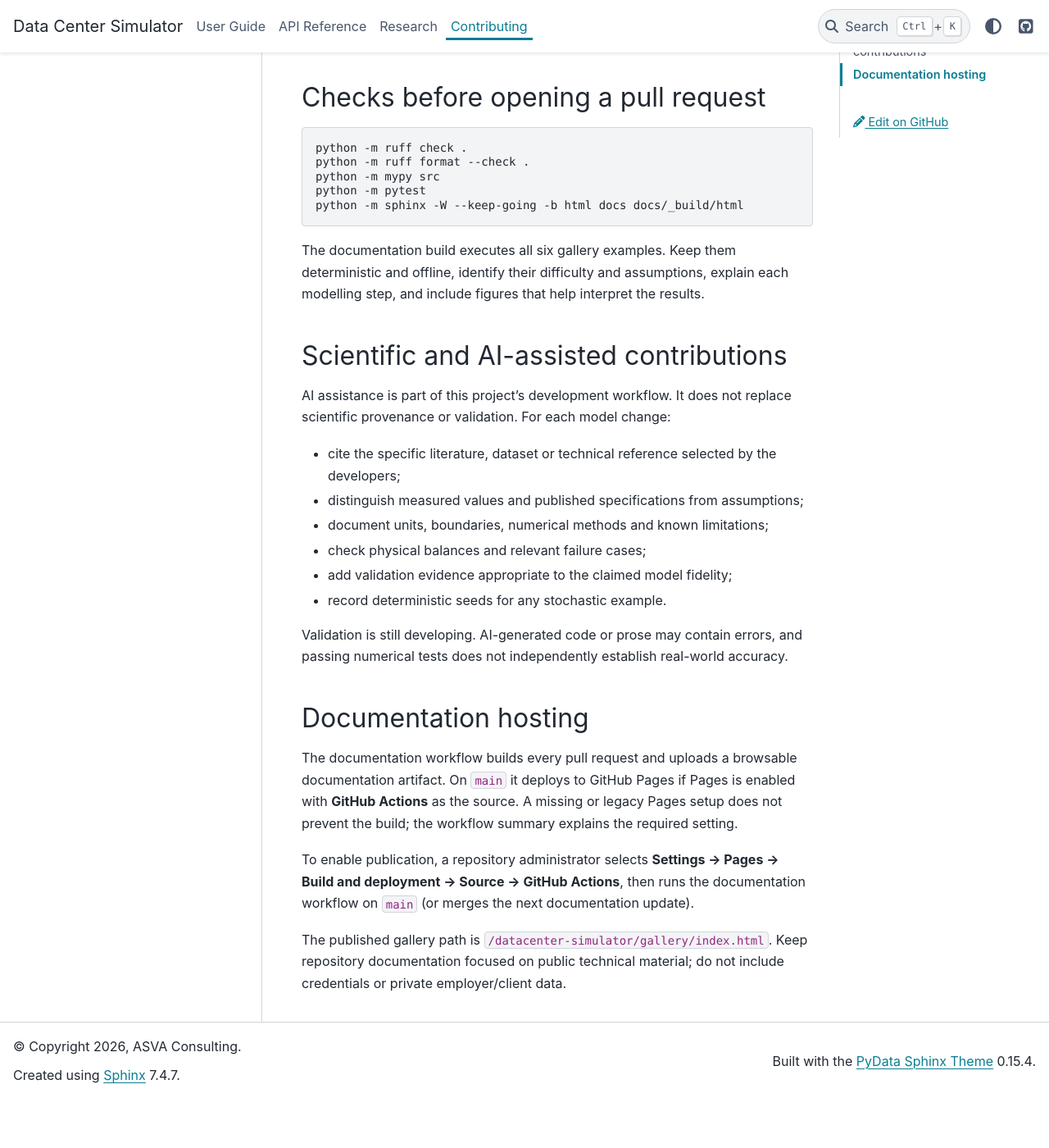
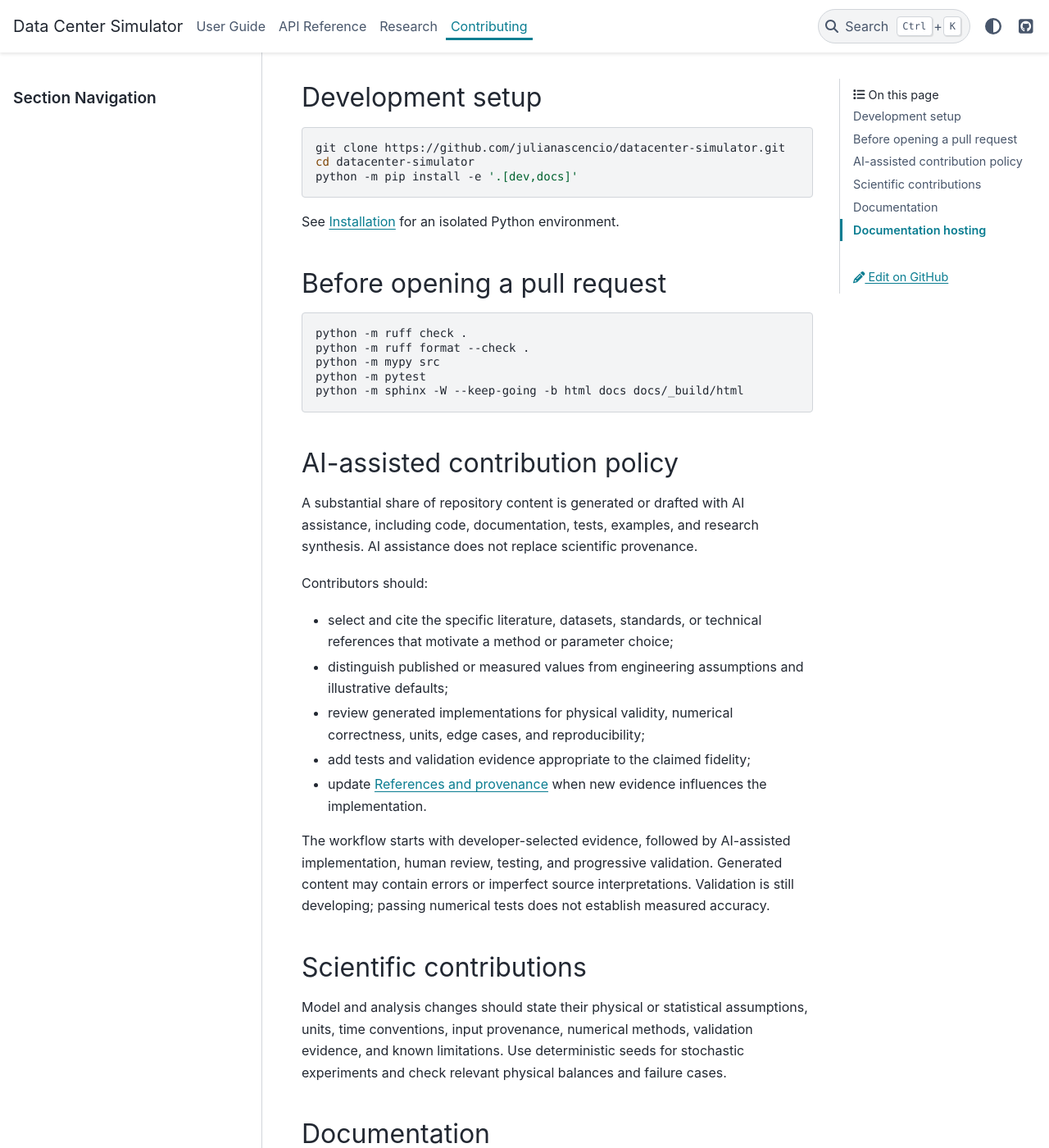
Before and after one commit to julianascencio/datacenter-simulator, a Sphinx documentation site: the page built from docs/contributing/index.rst, in a window 1280 px wide and 1400 px high, scrolled down 205 px. Shown: the whole window at 82% size. Built offline with Sphinx 7.4.7 and the PyData theme 0.15.4, drawn with Linux system fonts in a browser that asks for light colours; pages that are not in the unit, such as notebooks, are missing from menus; before the commit the page ends 1545 px from its top, so only the background shows below that; some of the changed text lies outside the part shown.

Commit message:
Align README branding and documentation structure with OrbitalPV

```diff
--- a/docs/_static/datacenter.css
+++ b/docs/_static/datacenter.css
@@ -1,7 +1,27 @@
-/* Match OrbitalPV's PyData palette and reading width. */
-:root { --pst-color-primary: #2f6fdb; }
-.bd-page-width { max-width: 92rem; }
-div.highlight-text pre { line-height: 1.45; }
-.asva-brand { text-align: center; margin: 1.5rem 0 2rem; }
-.asva-brand img { max-width: 280px; width: 100%; height: auto; }
-.asva-brand p { margin-top: 0.75rem; }
+/* Shared PyData presentation with the OrbitalPV documentation. */
+:root {
+  --pst-color-primary: #2f6fdb;
+}
+
+.bd-page-width {
+  max-width: 92rem;
+}
+
+div.highlight-text pre {
+  line-height: 1.45;
+}
+
+.asva-brand {
+  text-align: center;
+  margin: 1.5rem 0 2rem;
+}
+
+.asva-brand img {
+  max-width: 280px;
+  width: 100%;
+  height: auto;
+}
+
+.asva-brand p {
+  margin-top: 0.75rem;
+}
--- a/docs/contributing/index.rst
+++ b/docs/contributing/index.rst
@@ -1,11 +1,22 @@
 Contributing
-====================
+============
 
-Contributions should improve reproducibility, model clarity and evidence for
-the claimed fidelity. Start with the :doc:`../quickstart` development setup.
+Data Center Simulator welcomes reproducible improvements to models,
+connectors, analyses, examples, tests, and documentation.
 
-Checks before opening a pull request
---------------------------------------------
+Development setup
+-----------------
+
+.. code-block:: bash
+
+   git clone https://github.com/julianascencio/datacenter-simulator.git
+   cd datacenter-simulator
+   python -m pip install -e '.[dev,docs]'
+
+See :doc:`../user_guide/installation` for an isolated Python environment.
+
+Before opening a pull request
+-----------------------------
 
 .. code-block:: bash
 
@@ -15,26 +26,45 @@ Checks before opening a pull request
    python -m pytest
    python -m sphinx -W --keep-going -b html docs docs/_build/html
 
-The documentation build executes all six gallery examples. Keep them
-deterministic and offline, identify their difficulty and assumptions, explain
-each modelling step, and include figures that help interpret the results.
+AI-assisted contribution policy
+-------------------------------
 
-Scientific and AI-assisted contributions
-------------------------------------------------
+A substantial share of repository content is generated or drafted with AI
+assistance, including code, documentation, tests, examples, and research
+synthesis. AI assistance does not replace scientific provenance.
 
-AI assistance is part of this project's development workflow. It does not
-replace scientific provenance or validation. For each model change:
+Contributors should:
 
-* cite the specific literature, dataset or technical reference selected by
-  the developers;
-* distinguish measured values and published specifications from assumptions;
-* document units, boundaries, numerical methods and known limitations;
-* check physical balances and relevant failure cases;
-* add validation evidence appropriate to the claimed model fidelity;
-* record deterministic seeds for any stochastic example.
+* select and cite the specific literature, datasets, standards, or technical
+  references that motivate a method or parameter choice;
+* distinguish published or measured values from engineering assumptions and
+  illustrative defaults;
+* review generated implementations for physical validity, numerical
+  correctness, units, edge cases, and reproducibility;
+* add tests and validation evidence appropriate to the claimed fidelity;
+* update :doc:`../references` when new evidence influences the implementation.
 
-Validation is still developing. AI-generated code or prose may contain errors,
-and passing numerical tests does not independently establish real-world accuracy.
+The workflow starts with developer-selected evidence, followed by AI-assisted
+implementation, human review, testing, and progressive validation. Generated
+content may contain errors or imperfect source interpretations. Validation is
+still developing; passing numerical tests does not establish measured accuracy.
+
+Scientific contributions
+------------------------
+
+Model and analysis changes should state their physical or statistical
+assumptions, units, time conventions, input provenance, numerical methods,
+validation evidence, and known limitations. Use deterministic seeds for
+stochastic experiments and check relevant physical balances and failure cases.
+
+Documentation
+-------------
+
+User-facing functionality should have conceptual documentation and API
+docstrings. Keep examples deterministic and offline, identify their difficulty
+and assumptions, explain each modelling step, and include figures that help
+interpret the results. The documentation build executes the six gallery
+examples and builds the interactive lab.
 
 Documentation hosting
 -----------------------------
--- a/docs/user_guide/index.rst
+++ b/docs/user_guide/index.rst
@@ -9,6 +9,7 @@ small component examples before combining the models into a facility study.
    :maxdepth: 2
 
    package_overview
+   installation
    ../quickstart
 
 .. toctree::
```
Also changed, not shown: other parts of docs/user_guide/index.rst (+1 -1 lines), README.md (+156 -67 lines), docs/index.rst (+26 -19 lines), docs/reference/index.rst (+6 -2 lines), docs/research/index.rst (+22 -3 lines), docs/user_guide/installation.rst (added, +71 -0 lines).
